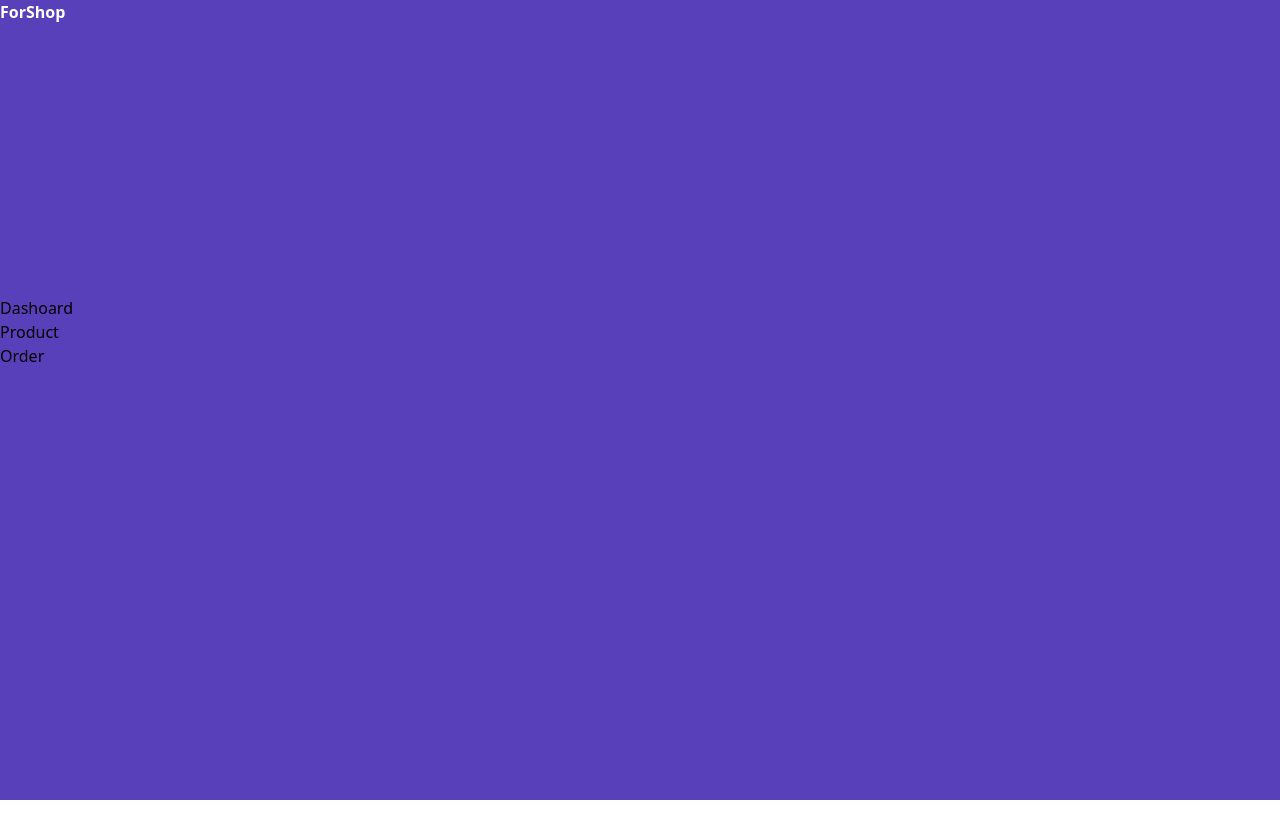
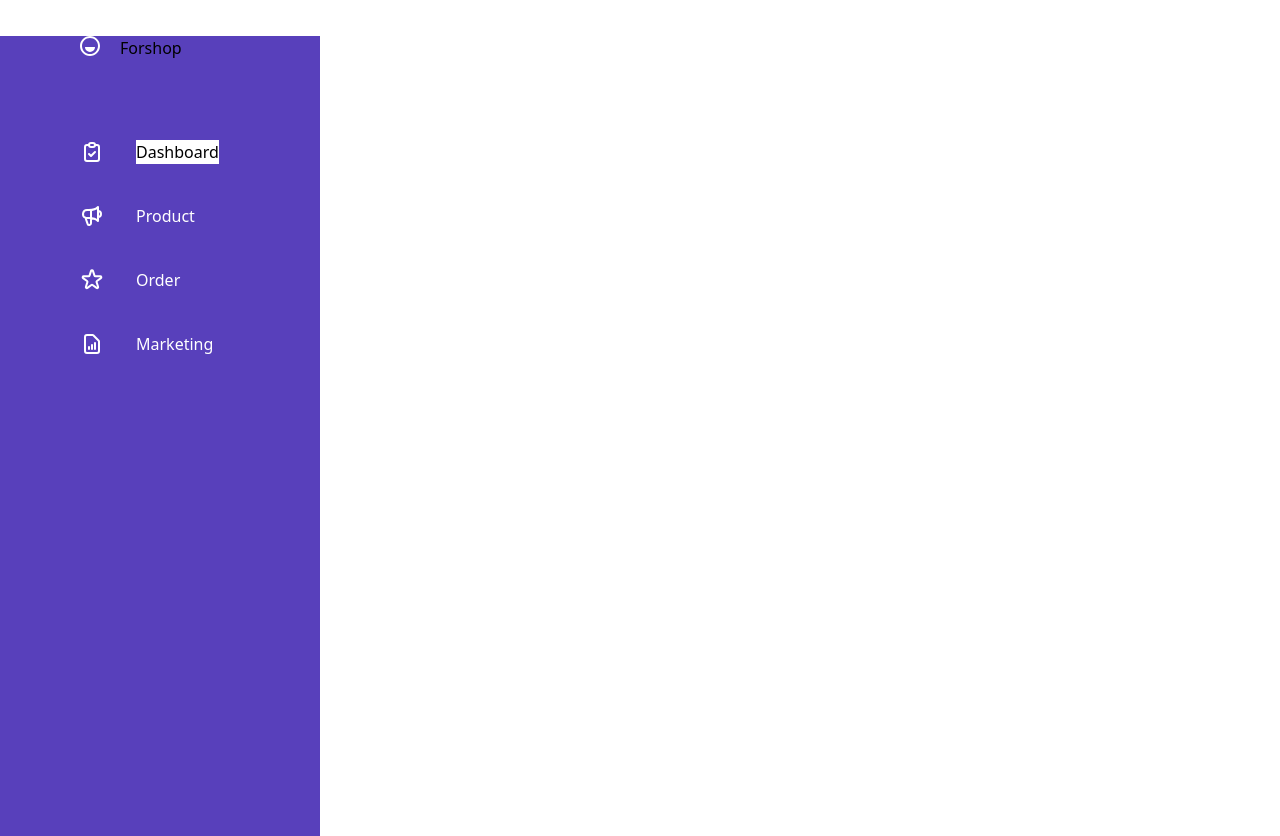
Before and after one commit to gajrajgchouhan/EcommerceDashboard, a React (Create React App) app: page / in a window 1280 px wide. Before the commit the page ends 800 px from the top, so only its background shows below. Built offline with nearby package versions, Linux system fonts and the light colour scheme.

Commit message:
added Sidebar Text and routing

```diff
--- a/src/component/Sidebar.js
+++ b/src/component/Sidebar.js
@@ -1,23 +1,110 @@
-import React from 'react';
-import {Link} from "react-router-dom"
-import "../App.css"
+import React from "react";
+import { Link } from "react-router-dom";
+import "../App.css";
 
+const LogoIcon = <svg
+  width="20"
+  height="20"
+  viewBox="0 0 20 20"
+  fill="none"
+  xmlns="http://www.w3.org/2000/svg"
+>
+  <path
+    d="M10 0C15.523 0 20 4.477 20 10C20 15.523 15.523 20 10 20C4.477 20 0 15.523 0 10C0 4.477 4.477 0 10 0ZM10 2C7.87827 2 5.84344 2.84285 4.34315 4.34315C2.84285 5.84344 2 7.87827 2 10C2 12.1217 2.84285 14.1566 4.34315 15.6569C5.84344 17.1571 7.87827 18 10 18C12.1217 18 14.1566 17.1571 15.6569 15.6569C17.1571 14.1566 18 12.1217 18 10C18 7.87827 17.1571 5.84344 15.6569 4.34315C14.1566 2.84285 12.1217 2 10 2ZM15 11C15 12.3261 14.4732 13.5979 13.5355 14.5355C12.5979 15.4732 11.3261 16 10 16C8.67392 16 7.40215 15.4732 6.46447 14.5355C5.52678 13.5979 5 12.3261 5 11H15Z"
+    fill="white" />
+</svg>;
 const Sidebar = () => {
     return (
-        <div class=" bg-[#5840BB] h-screen  min-h-full">
-     <div class=" text-white font-bold "> ForShop </div>
-        <div class="mt-[272px] ">Dashoard</div>
-        <div>Product</div>
-        <div>Order</div>
-         </div>
+        <div class=" bg-[#5840BB] h-screen  min-h-full w-80">
+            <div class="flex mb-20 ml-20 mt-9">
+                {LogoIcon}
+                <div class="ml-5">Forshop</div>
+            </div>
 
+            <div class="ml-20  ">
+                <div class="flex mb-10">
+                    <svg
+                        xmlns="http://www.w3.org/2000/svg"
+                        className="h-6 w-6 text-white"
+                        fill="none"
+                        viewBox="0 0 24 24"
+                        stroke="currentColor"
+                    >
+                        <path
+                            strokeLinecap="round"
+                            strokeLinejoin="round"
+                            strokeWidth={2}
+                            d="M9 5H7a2 2 0 00-2 2v12a2 2 0 002 2h10a2 2 0 002-2V7a2 2 0 00-2-2h-2M9 5a2 2 0 002 2h2a2 2 0 002-2M9 5a2 2 0 012-2h2a2 2 0 012 2m-6 9l2 2 4-4"
+                        />
+                    </svg>
+                    <div class=" ">
+                        <button class="text-black  hover:text-[#5840BB] bg-white ml-8">
+                            Dashboard
+                        </button>
+                    </div>
+                </div>
+                <div class="flex mb-10">
+                    <svg
+                        xmlns="http://www.w3.org/2000/svg"
+                        class="h-6 w-6 text-white"
+                        fill="none"
+                        viewBox="0 0 24 24"
+                        stroke="currentColor"
+                    >
+                        <path
+                            stroke-linecap="round"
+                            stroke-linejoin="round"
+                            stroke-width="2"
+                            d="M11 5.882V19.24a1.76 1.76 0 01-3.417.592l-2.147-6.15M18 13a3 3 0 100-6M5.436 13.683A4.001 4.001 0 017 6h1.832c4.1 0 7.625-1.234 9.168-3v14c-1.543-1.766-5.067-3-9.168-3H7a3.988 3.988 0 01-1.564-.317z"
+                        />
+                    </svg>
+                    <div>
+                        <button class="text-white  ml-8">Product</button>
+                    </div>
+                </div>
 
+                <div class="flex mb-10">
+                    <svg
+                        xmlns="http://www.w3.org/2000/svg"
+                        className="h-6 w-6 text-white"
+                        fill="none"
+                        viewBox="0 0 24 24"
+                        stroke="currentColor"
+                    >
+                        <path
+                            strokeLinecap="round"
+                            strokeLinejoin="round"
+                            strokeWidth={2}
+                            d="M11.049 2.927c.3-.921 1.603-.921 1.902 0l1.519 4.674a1 1 0 00.95.69h4.915c.969 0 1.371 1.24.588 1.81l-3.976 2.888a1 1 0 00-.363 1.118l1.518 4.674c.3.922-.755 1.688-1.538 1.118l-3.976-2.888a1 1 0 00-1.176 0l-3.976 2.888c-.783.57-1.838-.197-1.538-1.118l1.518-4.674a1 1 0 00-.363-1.118l-3.976-2.888c-.784-.57-.38-1.81.588-1.81h4.914a1 1 0 00.951-.69l1.519-4.674z"
+                        />
+                    </svg>
+                    <div class="ml-167">
+                        <button class="text-white ml-8">Order</button>
+                    </div>
+                </div>
 
-
-
-
-    )
-
+                <div class="flex mb-10">
+                    <svg
+                        xmlns="http://www.w3.org/2000/svg"
+                        className="h-6 w-6 text-white"
+                        fill="none"
+                        viewBox="0 0 24 24"
+                        stroke="currentColor"
+                    >
+                        <path
+                            strokeLinecap="round"
+                            strokeLinejoin="round"
+                            strokeWidth={2}
+                            d="M9 17v-2m3 2v-4m3 4v-6m2 10H7a2 2 0 01-2-2V5a2 2 0 012-2h5.586a1 1 0 01.707.293l5.414 5.414a1 1 0 01.293.707V19a2 2 0 01-2 2z"
+                        />
+                    </svg>
+                    <div>
+                        <button class="text-white ml-8">Marketing</button>
+                    </div>
+                </div>
+            </div>
+        </div>
+    );
 };
 
 export default Sidebar;
```
